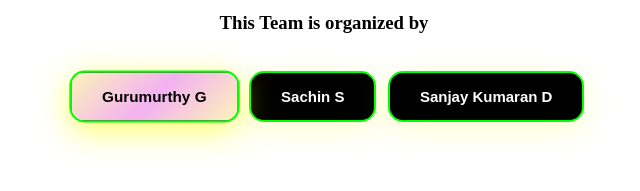
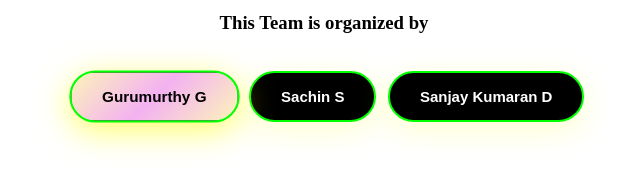
Before and after one commit to gss-projects/gss-projects.github.io, a plain HTML site: page index.html in a window 1280 px wide. In both pictures the pointer is over the button "Gurumurthy G". Shown: the part 157-348 px from the top of the page, 316-956 px from the left. Drawn offline with Linux system fonts and the light colour scheme.

Commit message:
Increase border radius and adjust button styles

```diff
--- a/style.css
+++ b/style.css
@@ -9,13 +9,13 @@
   font-size:15px;
   font-weight: 600;
   box-shadow: 0 8px 32px rgba(255, 255, 0,0.2);
-  border-radius: 15px;
+  border-radius: 30px;
 }
 .buttongui:hover {
  background:linear-gradient(135deg, #FDF4BA, #F3B1F1, #FDF4BA);
   transform: scale(1.02);
   box-shadow: 0 8px 32px rgba(255, 255, 0,0.6);
   background-color: rgba(0,0,0,1);
-  border: 1px solid yellow;
-  color: #000
+  border: 2px solid yellow;
+  color: #000;
 }
```
